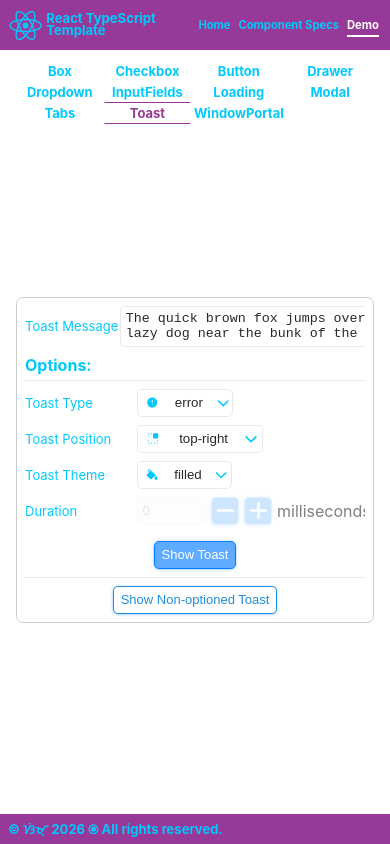
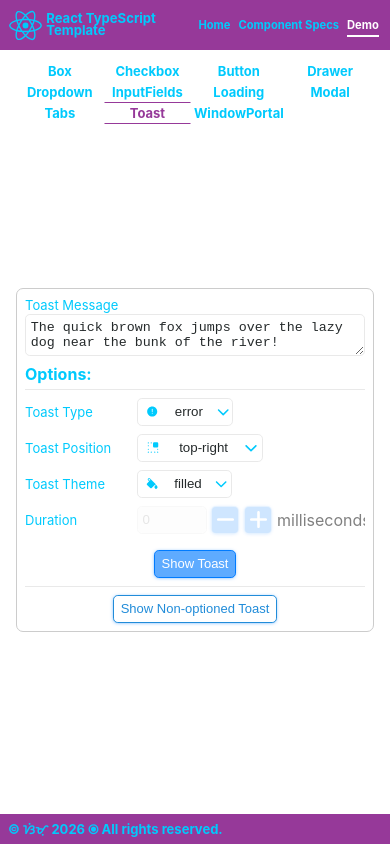
Before and after one commit to jaosimt/ts-app-template, a React (Create React App) app: page /demo/toast in a window 390 px wide. Built offline with nearby package versions, Linux system fonts and the light colour scheme.

Commit message:
final mobile styles

```diff
--- a/src/components/pages/demo/demoLoading.tsx
+++ b/src/components/pages/demo/demoLoading.tsx
@@ -18,7 +18,7 @@ const DemoLoading: FC = () => {
         borderColor: undefined,
         backgroundColor: 'white',
         padding: true,
-        position: 'fixed',
+        position: 'absolute',
         size: 42,
         color: undefined,
         topText: undefined,
--- a/src/components/pages/demo/demoToast.tsx
+++ b/src/components/pages/demo/demoToast.tsx
@@ -95,7 +95,7 @@ const DemoToast: FC = () => {
         <Box boxClassName={'width-100p pb-0'}>
             <div className="display-flex flex-direction-column gap-0p5 pb-0p5">
                 <div className={'pb-0p5 display-flex flex-direction-column gap-0p5'}>
-                    <InputField type={'textarea'} labelWidth={110} width={300} label={'Toast Message'}
+                    <InputField wrapperClassName={'flex-direction-column align-items-top-i'} type={'textarea'} labelWidth={110} width={'100%'} label={'Toast Message'} style={{flexDirection: 'column'}}
                                 value={toastProp.message as string}
                                 onChange={(e) => setToastProp({...toastProp, message: e.currentTarget.value})}/>
 
--- a/src/components/partials/inputField/index.tsx
+++ b/src/components/partials/inputField/index.tsx
@@ -85,7 +85,7 @@ const InputField: FC<InputFieldProps> = (props) => {
     }, [error]);
 
     return (
-        <div data-component={'input-field'} className={classNames(wrapperClassName, 'display-flex', 'align-items-center')}>
+        <div data-component={'input-field'} className={classNames('display-flex', 'align-items-center', wrapperClassName)}>
             {
                 (icon || label) && <label style={{width: parseCSSUnit(labelWidth as CSSUnit), justifyContent: labelAlign, color: labelColor}} htmlFor={idRef.current}
                                         className={'display-flex align-items-center gap-0p5'}>
--- a/src/styles/common.scss
+++ b/src/styles/common.scss
@@ -249,6 +249,8 @@
 .align-self-end { align-self : flex-end; }
 .align-self-start { align-self : flex-start; }
 .align-content-center { align-content : center; }
+.align-content-start { align-content : flex-start; }
+.align-items-top-i { align-items : flex-start !important; }
 .align-items-top { align-items : flex-start; }
 .align-items-center { align-items : center; }
 .align-items-end { align-items : flex-end }
```
